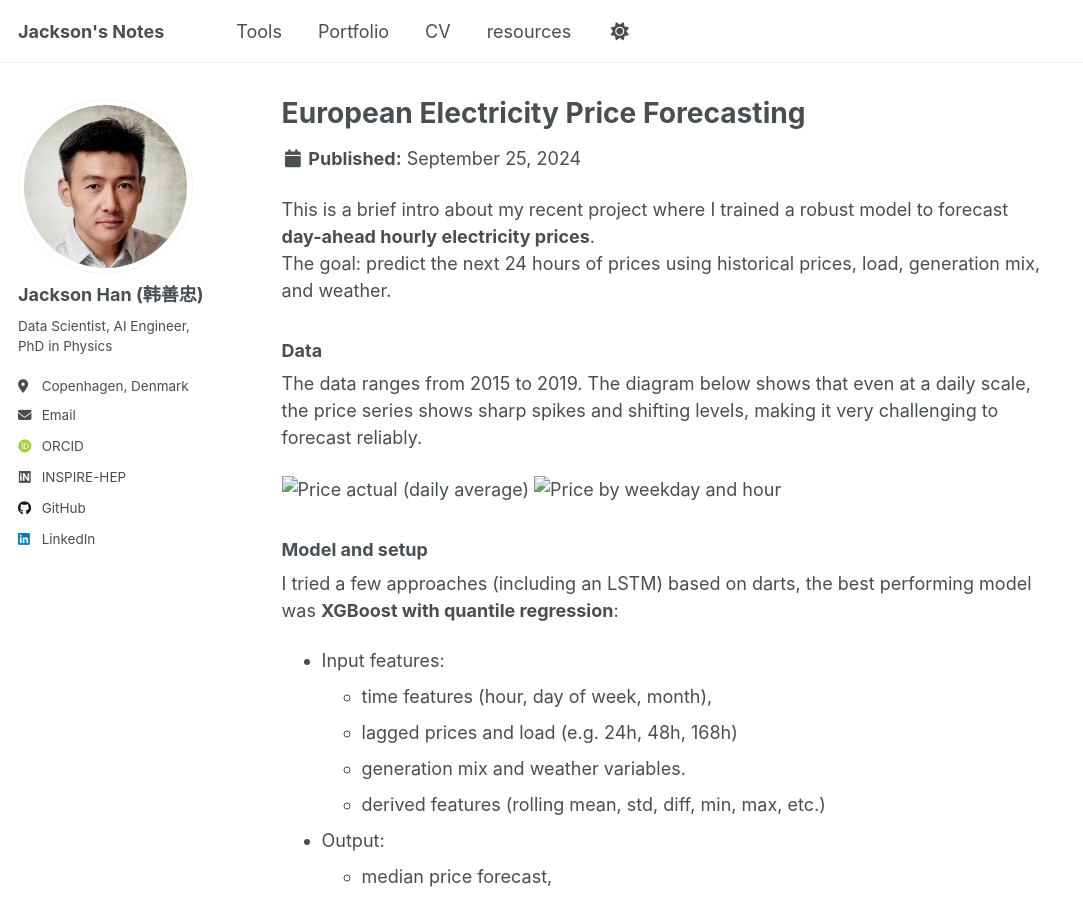
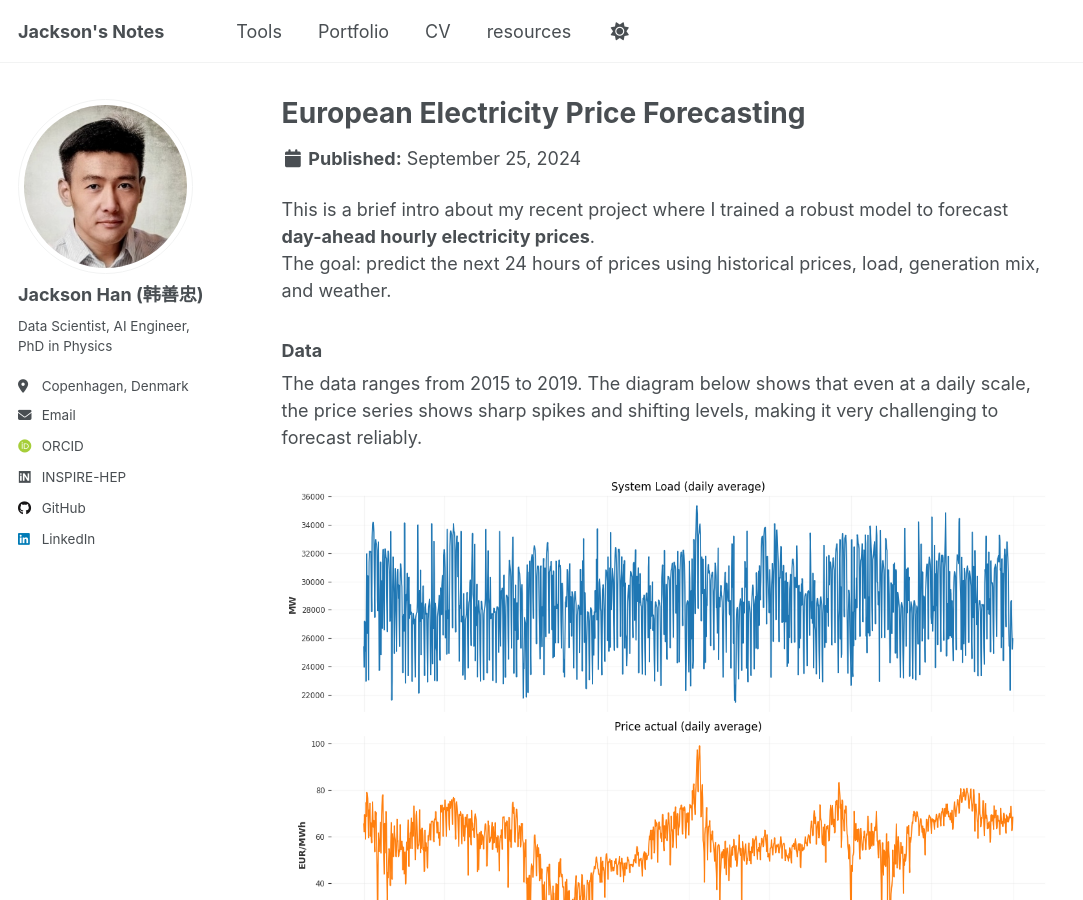
Before and after one commit to Jackson00Han/Jackson00Han.github.io, a Jekyll site: the page built from _portfolio/portfolio-2.md, in a window 1280 px wide and 900 px high. Shown: the whole window, without its empty margins (0-1083 px from the left). Built offline with Jekyll 4.4.1, drawn with Linux system fonts in a browser that asks for light colours; some web fonts are replaced; a script that is not in the unit is left out.

Commit message:
add pics

```diff
--- a/_portfolio/portfolio-2.md
+++ b/_portfolio/portfolio-2.md
@@ -14,11 +14,8 @@ The goal: predict the next 24 hours of prices using historical prices, load, gen
 
 The data ranges from 2015 to 2019. The diagram below shows that even at a daily scale, the price series shows sharp spikes and shifting levels, making it very challenging to forecast reliably.
 
-![Price actual (daily average)](price_actual_daily_average.png)
-![Price by weekday and hour](price_weekday_hour.png)
-
-
-
+![Price actual (daily average)](/images/price_actual_daily_average.png)
+![Price by weekday and hour](/images/price_weekday_hour.png)
 
 
 
@@ -52,20 +49,17 @@ On a held-out test period, the XGBoost model:
 
 Below is an example of the forecast vs actual prices for a few days on validation set:
 
-![validation forecasts](xgb_lstm_val.png)
+![validation forecasts](/images/xgb_lstm_val.png)
 
 _**Figure 1.** The model tracks the daily pattern and general level of prices quite well, but very sharp spikes are still hard to predict._
 
 Here is the forecasting by the final model on test set:
 
-![test forecasts](xgb_prob_test.png)
+![test forecasts](/images/xgb_prob_test.png)
 
 _**Figure 2.** Lagged prices, load, and time-of-day features are among the most important predictors._
 
 ---
-
-
-
 
 
 - XGBoost
```
